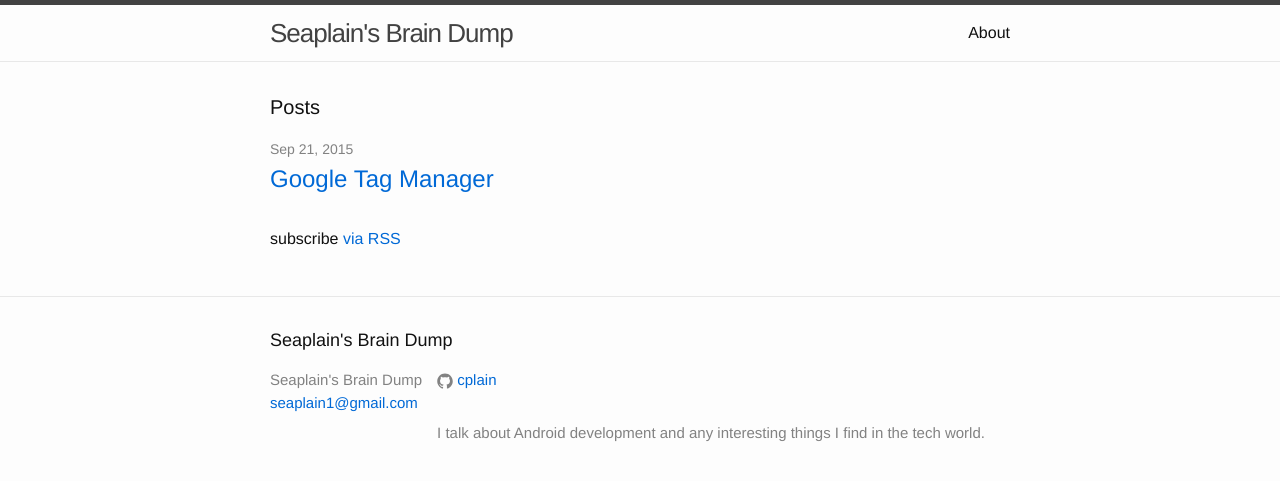
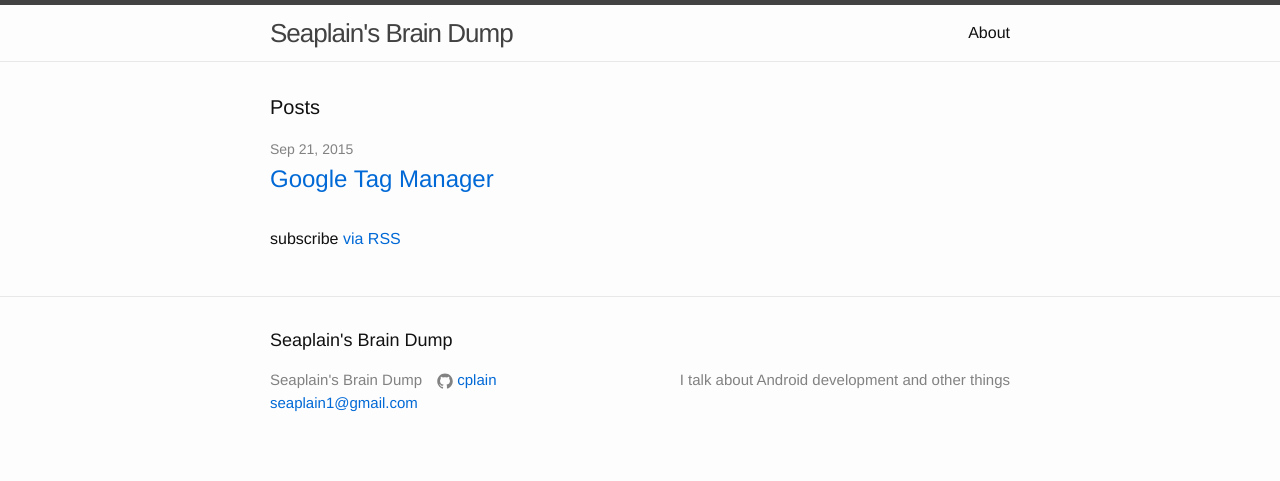
Before and after one commit to cplain/cplain.github.io, a Jekyll site: the page built from index.html, in a window 1280 px wide. Shown: the top 481 px of the page. Built offline with Jekyll 4.4.1, drawn with Linux system fonts in a browser that asks for light colours.

Commit message:
Updated site description

```diff
--- a/_config.yml
+++ b/_config.yml
@@ -1,7 +1,7 @@
 # Site settings
 title: Seaplain's Brain Dump
 email: seaplain1@gmail.com
-description: I talk about Android development and any interesting things I find in the tech world.
+description: I talk about Android development and other things
 baseurl: ""
 url: "http://seaplain.com"
 twitter_username:
--- a/_sass/_layout.scss
+++ b/_sass/_layout.scss
@@ -84,6 +84,7 @@
     border-top: 1px solid $grey-color-light;
     padding: $spacing-unit 0;
 }
+
 .footer-heading {
     font-size: 18px;
     margin-bottom: $spacing-unit / 2;
@@ -126,6 +127,7 @@
     / 2));
 }
 .footer-col-3 {
+    float: right;
     width:-webkit-calc(45% - (# {
         $spacing-unit
     }
```
